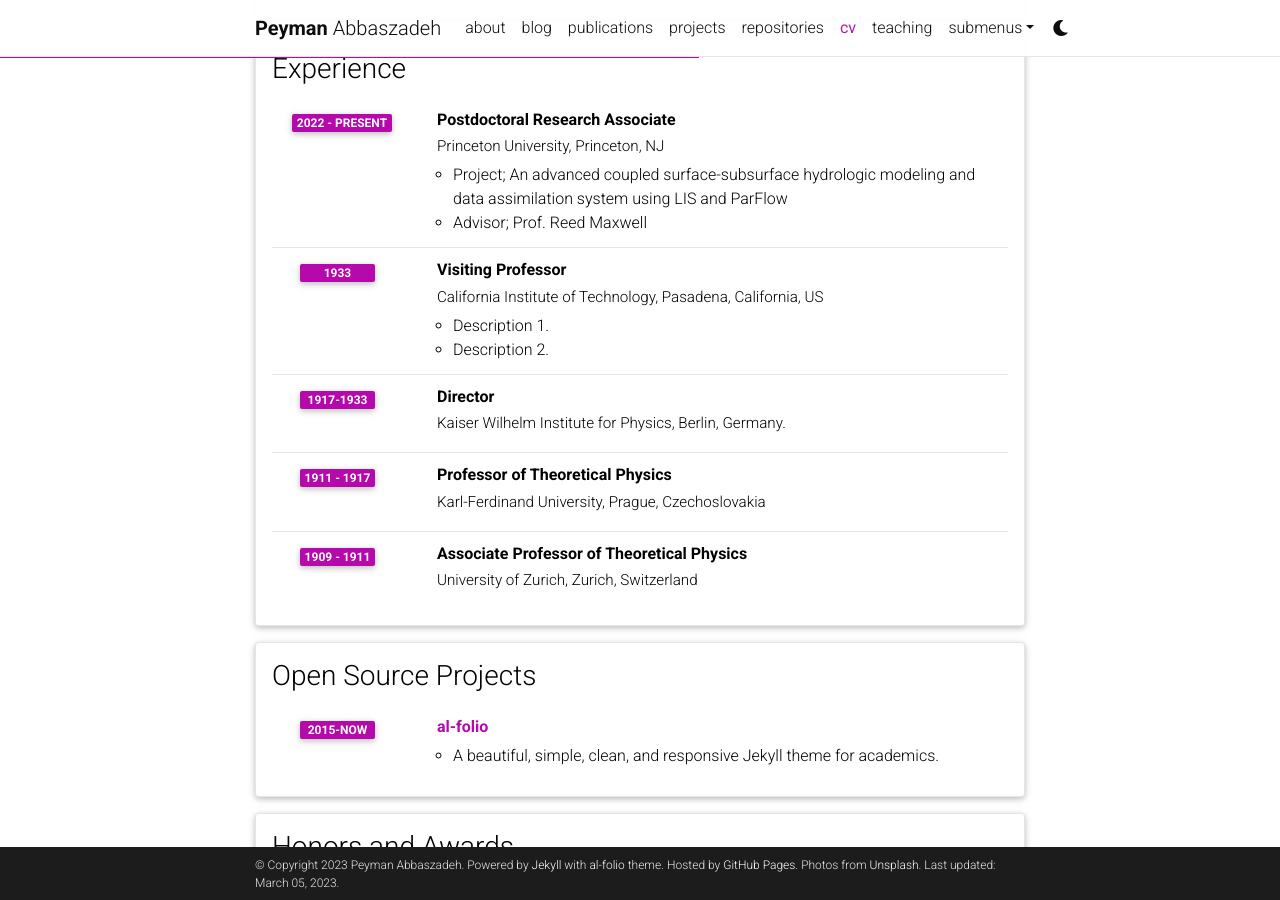
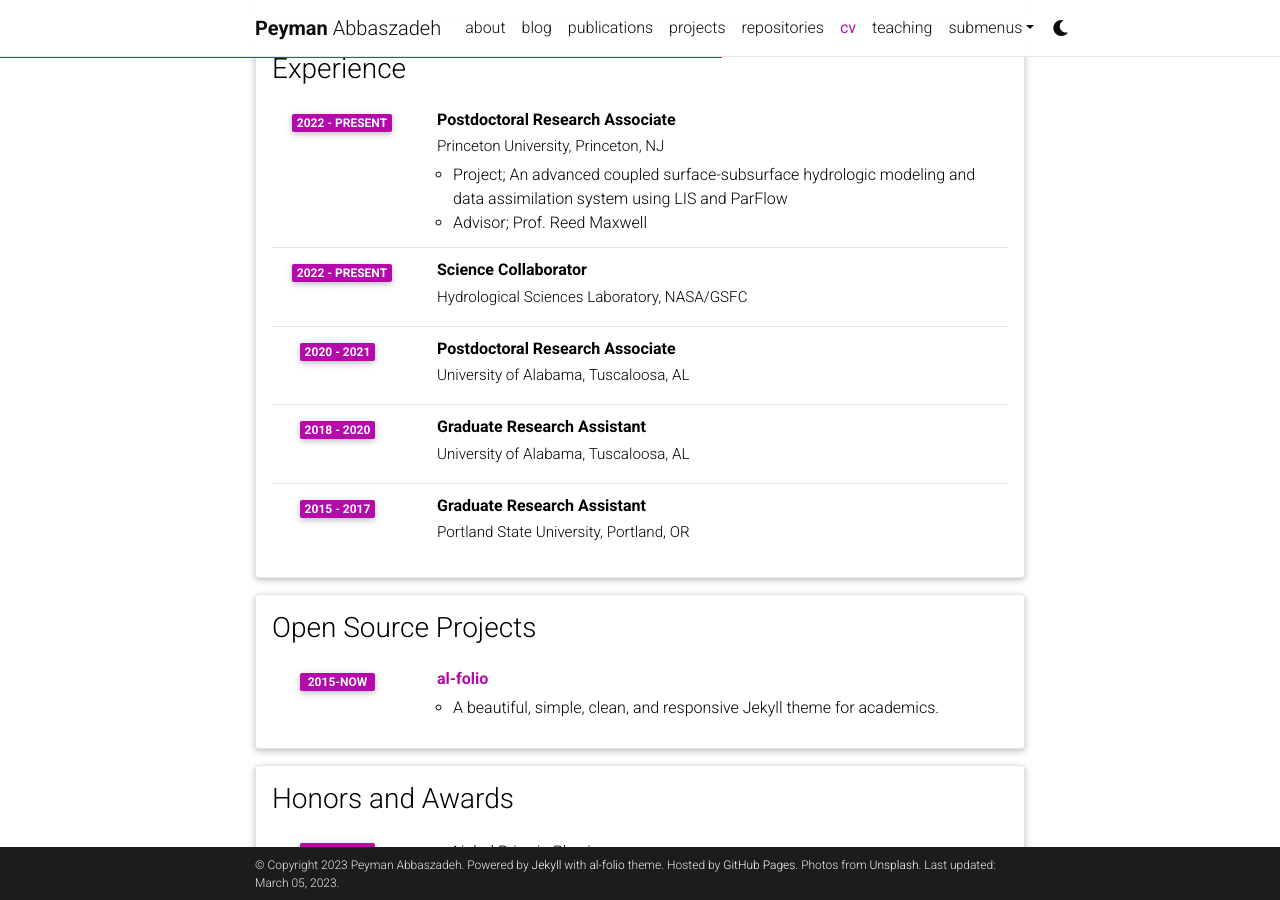
Before and after one commit to Pabbaszadeh/Pabbaszadeh.github.io, a Jekyll site: the page built from _pages/cv.md, in a window 1280 px wide and 900 px high, scrolled down 807 px. Built offline with Jekyll 4.4.1, drawn with Linux system fonts in a browser that asks for light colours; comment, search, counter and statistics services are not loaded; a style sheet for code colours, icons or effects is not loaded.

Commit message:
Update cv.yml

```diff
--- a/_data/cv.yml
+++ b/_data/cv.yml
@@ -35,25 +35,22 @@
       description:
         - Project; An advanced coupled surface-subsurface hydrologic modeling and data assimilation system using LIS and ParFlow
         - Advisor; Prof. Reed Maxwell
-    - title: Visiting Professor
-      institution: California Institute of Technology, Pasadena, California, US
-      year: 1933
-      description:
-        - Description 1.
-        - Description 2.
 
-    - title: Director
-      institution: Kaiser Wilhelm Institute for Physics, Berlin, Germany.
-      year: 1917-1933
+    - title: Science Collaborator
+      institution: Hydrological Sciences Laboratory, NASA/GSFC
+      year: 2022 - Present
 
-    - title: Professor of Theoretical Physics
-      institution: Karl-Ferdinand University, Prague, Czechoslovakia
-      year: 1911 - 1917
-      description:
+    - title: Postdoctoral Research Associate
+      institution: University of Alabama, Tuscaloosa, AL
+      year: 2020 - 2021
 
-    - title: Associate Professor of Theoretical Physics
-      institution: University of Zurich, Zurich, Switzerland
-      year: 1909 - 1911
+    - title: Graduate Research Assistant
+      institution: University of Alabama, Tuscaloosa, AL
+      year: 2018 - 2020
+
+    - title: Graduate Research Assistant
+      institution: Portland State University, Portland, OR
+      year: 2015 - 2017
 
 - title: Open Source Projects
   type: time_table
```
